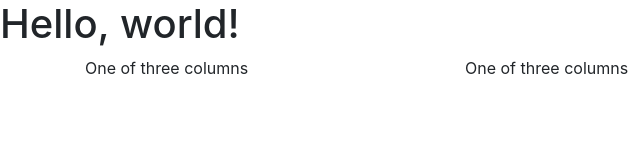
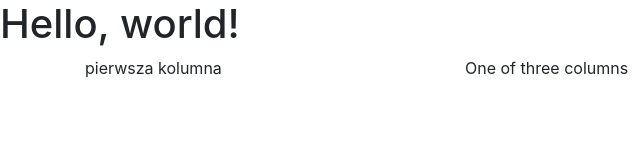
Before and after one commit to karolskoczyk/Projekt-Hurtownie-danych, a plain HTML site: page index.html in a window 1280 px wide. Shown: the full height of the page, 0-640 px from the left. Drawn offline with nearby package versions, Linux system fonts and the light colour scheme.

Commit message:
Update index.html

```diff
--- a/index.html
+++ b/index.html
@@ -17,7 +17,7 @@
     <div class="container">
             <div class="row"> <!-- rząd kolumn-->
               <div class="col-sm"> <!-- kolumna 1-->
-                One of three columns
+                pierwsza kolumna
               </div>
               <div class="col-sm"> <!-- kolumna 2-->
                 One of three columns
```
